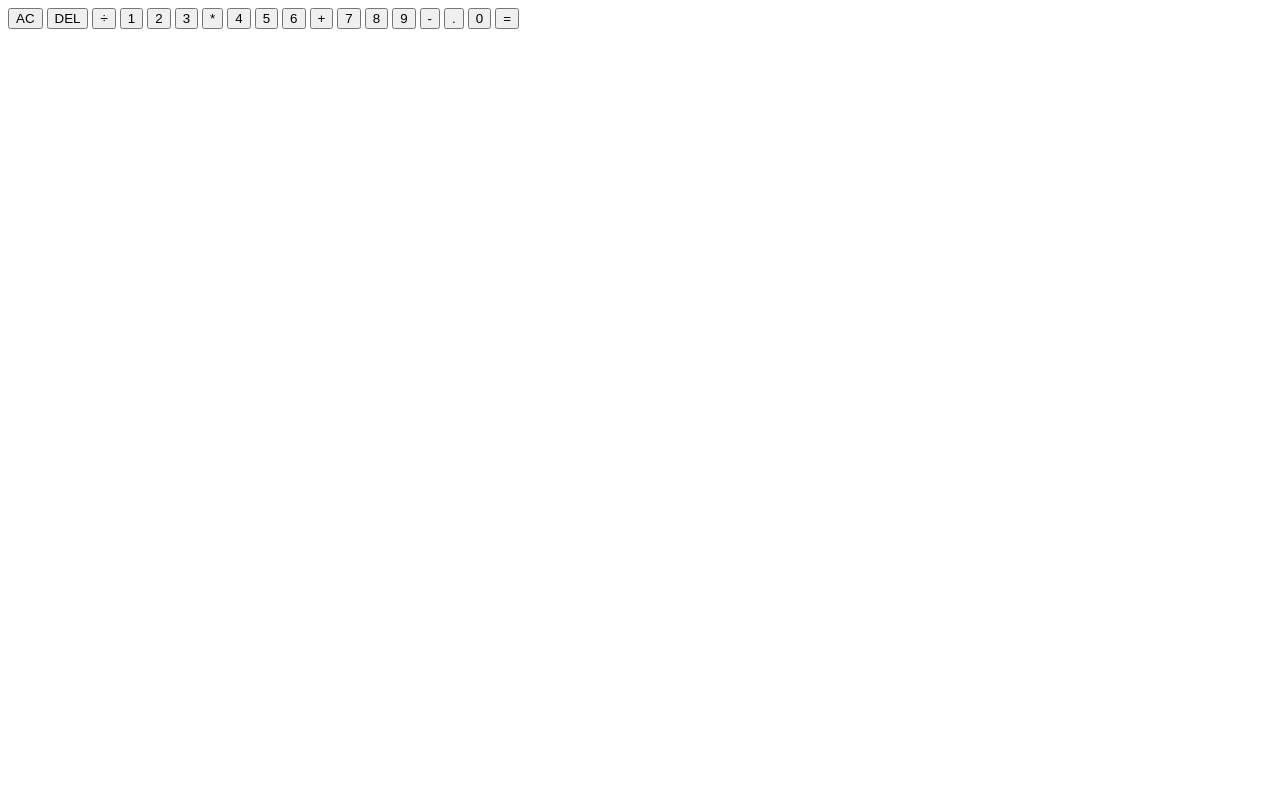
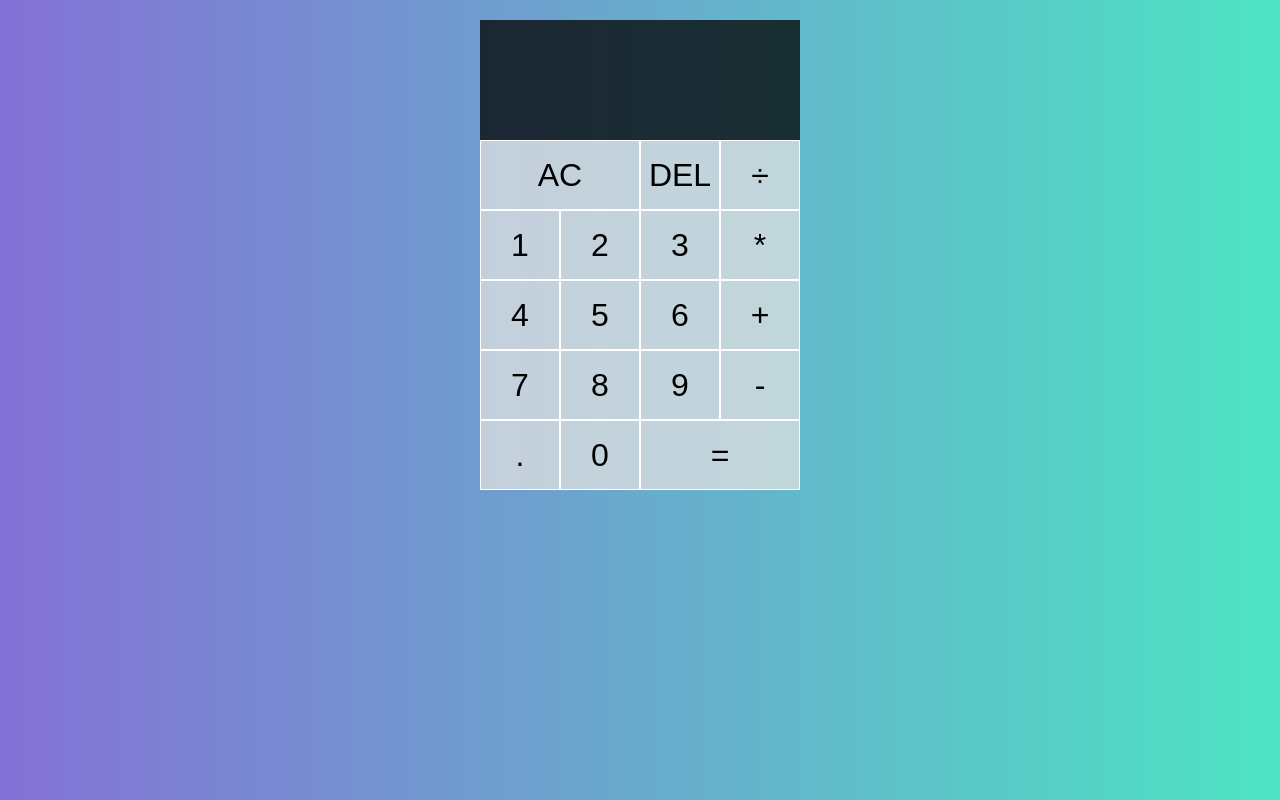
Before and after one commit to UshaKumari89/Simple-Calculator, a plain HTML site: page index.html in a window 1280 px wide. Drawn offline with Linux system fonts and the light colour scheme.

Commit message:
style done

```diff
--- a/index.html
+++ b/index.html
@@ -8,7 +8,7 @@
     <link rel="stylesheet" href="style.css">
 </head>
 <body>
-    <div class = "Calculator">
+    <div class = "Calculator-grid">
         <div class = "output">
             <div class = "preveious-operand"></div>
             <div class = "current-operand"></div>
@@ -31,11 +31,7 @@
         <button >.</button>
         <button >0</button>
         <button class = "span-two" >=</button>
-
-
-
-
-    </div>
+</div>
   <script src="app.js"></script>
 </body>
 </html>
--- a/style.css
+++ b/style.css
@@ -0,0 +1,55 @@
+*,
+*::before,
+*::after {
+box-sizing: border-box;
+font-family: sans-serif;
+font-weight: normal;
+}
+body {
+padding: 0;
+margin: 0;
+
+background-image:linear-gradient(to right, rgb(132, 113, 214) , rgb(77, 228, 195));
+}
+.Calculator-grid{
+    margin-top: 20px;
+    display: grid;
+    justify-content:center ;
+    align-content: center;
+    min-height: 10vh;
+    grid-template-columns: repeat(4, 80px);
+    grid-template-rows: minmax(120px, auto) repeat(5, 70px);
+}
+.Calculator-grid > button{
+    cursor: pointer;
+    font-size: 2rem;
+    border: 1px solid #fff;
+    outline: none;
+    background-color: rgba(225, 225, 225, .75 );
+
+}
+.Calculator-grid >  button:hover{
+    background-color: rgba(225, 225, 225, .9 );
+}
+.output{
+    grid-column: 1/ -1;
+    background-color: rgba(0,0,0,.75);
+    display: flex;
+    align-items: flex-end;
+    justify-content:space-around ;
+    flex-direction: column;
+    padding:10px ;
+    word-wrap: break-word;
+    word-break: break-all;
+}
+.output .preveious-operand{
+    color: rgba(225, 225, 225, .75 );
+    font-size:1.5rem ;
+}
+.output .current-operand{
+    color: white;
+    font-size:2.5rem ;
+}
+.span-two{
+   grid-column: span 2;
+}
```
